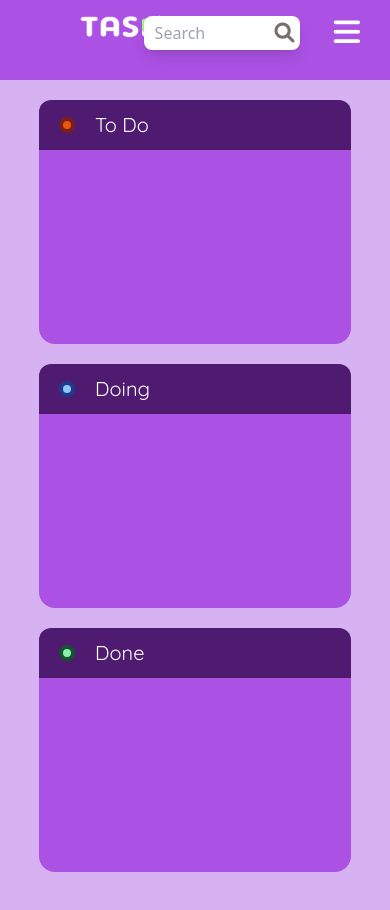
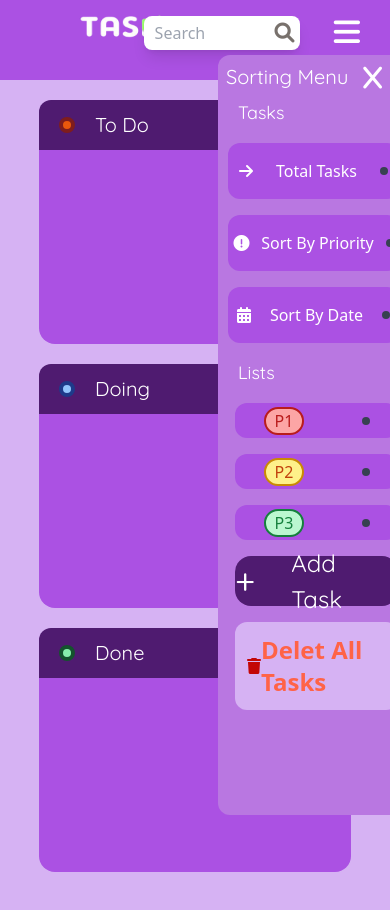
Before and after one commit to Mahjoubech/To-Do-List, a website: page index.html in a window 390 px wide. Drawn offline with Linux system fonts and the light colour scheme.

Commit message:
fixed problem Responsive 640px

```diff
--- a/index.html
+++ b/index.html
@@ -30,7 +30,7 @@
     </div>
   </header>
   <!--Hover kamlo-->
-  <div class=" w-full h-screen grid grid-cols-[400px_1fr]" id="Container" onclick="closebars()">
+  <div class=" w-full h-screen grid grid-cols-[400px_1fr]" id="Container" >
     <!------ Menu ------------->
     <div class="bg-customPurple flex justify-center " id="Menmedia">
       <!------- card Menu ------------->
@@ -38,7 +38,7 @@
         <!----- Dev Menu -------->
         <div class="  rounded-xl flex justify-between p-2">
 
-          <h3 class="font-quicksand text-xl flex items-center justify-around">Sorting Menu  </h3>
+          <h3 class="font-quicksand text-xl flex items-center justify-between">Sorting Menu  <i class="fa-solid fa-x xmrk" onclick="closebars()"></i></h3>
 
 
         </div>
@@ -204,7 +204,7 @@
         <i class="fa-solid fa-x text-3xl cursor-pointer" onclick="closeModal()"></i>
       </div>
 
-      <form>
+      <form class="fomatr">
         <div class="mb-4">
           <label class="block  text-sm font-bold mb-2" for="title" >Title</label>
           <input
```
Also changed, not shown: page/style.css.
